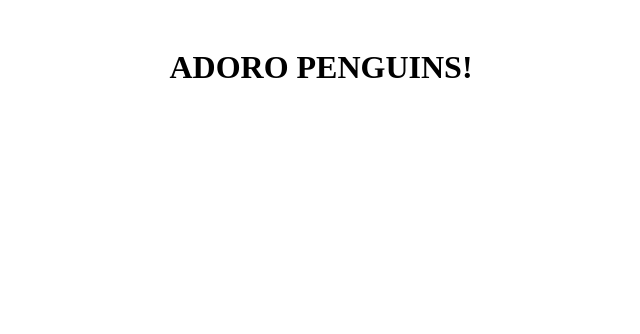
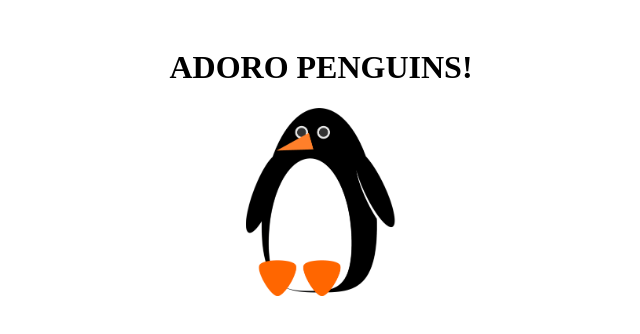
Before and after one commit to Solamento02/facul-git-hub, a plain HTML site: page index.html in a window 1280 px wide. Shown: the whole page, without its empty margins (319-959 px from the left). Drawn offline with Linux system fonts and the light colour scheme.

Commit message:
Update index.html

```diff
--- a/index.html
+++ b/index.html
@@ -18,6 +18,7 @@
 <body>
     <div class="center">
         <h1>ADORO PENGUINS!</h1>
+        <img width="150px" src="imagens/penguin-clipart-xl.png" />
     </div>
 </body>
 </html>
```
